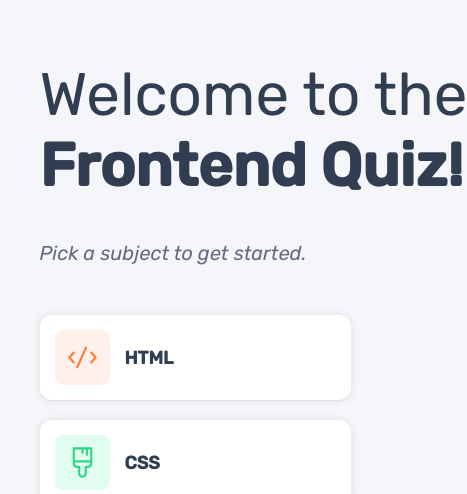
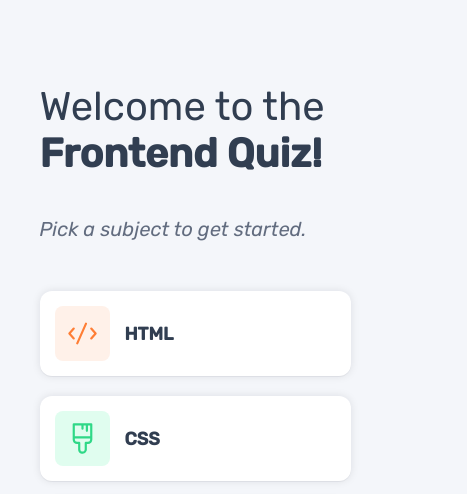
Before and after one commit to Marvin-Figueroa/frontend-quiz-app, a website built with Vite: page index.html in a window 390 px wide. Shown: the part 67-561 px from the top of the page, 467 px wide, since content can reach past the window. Built offline with nearby package versions, Linux system fonts and the light colour scheme.

Commit message:
Agrega responsividad basica al mensaje de bienvenida

```diff
--- a/components/QuizHeading.css
+++ b/components/QuizHeading.css
@@ -21,3 +21,9 @@
   text-wrap: nowrap;
   display: block;
 }
+
+@media (max-width: 1024px) {
+  .quiz-heading {
+    font-size: 4rem;
+  }
+}
```
